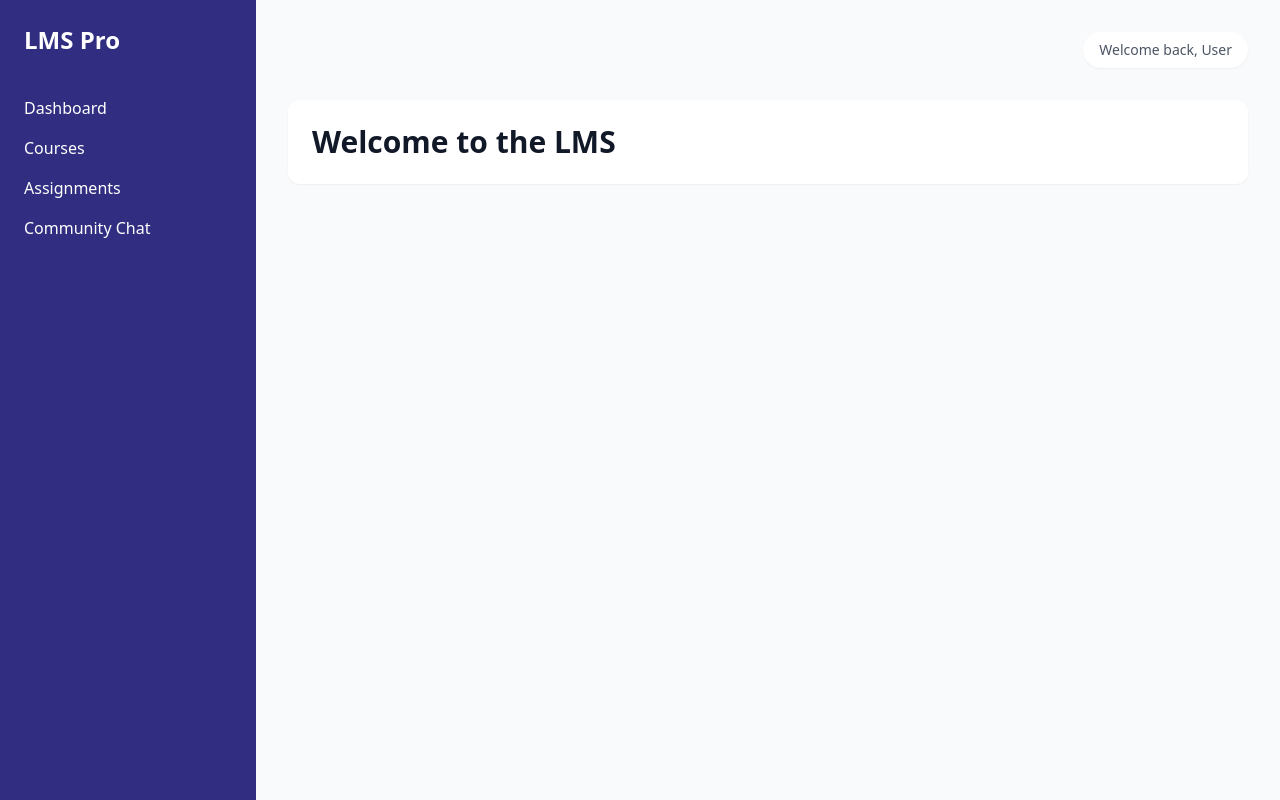
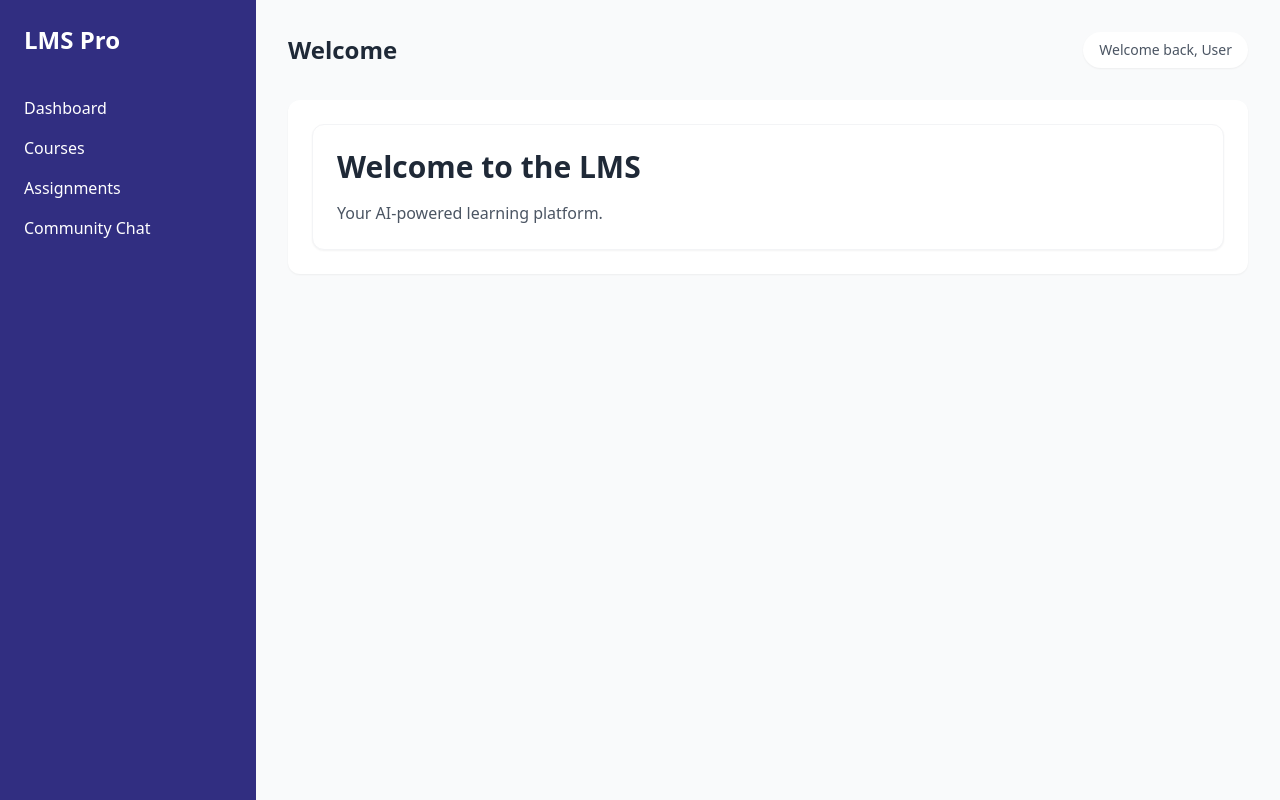
Before and after one commit to digitalpentech-art/distance-learning, a Flask app: page / in a window 1280 px wide. Run offline with Flask 3, Linux system fonts and the light colour scheme; some libraries are stand-ins or nearby versions.

Commit message:
feat: refactor landing page to use component macro

```diff
--- a/app/templates/main/index.html
+++ b/app/templates/main/index.html
@@ -1,4 +1,8 @@
 {% extends "base.html" %}
+{% block header %}Welcome{% endblock %}
 {% block content %}
-<h1 class="text-3xl font-bold">Welcome to the LMS</h1>
+    {% call comp.card() %}
+        <h1 class="text-3xl font-bold text-gray-800">Welcome to the LMS</h1>
+        <p class="mt-4 text-gray-600">Your AI-powered learning platform.</p>
+    {% endcall %}
 {% endblock %}
```
